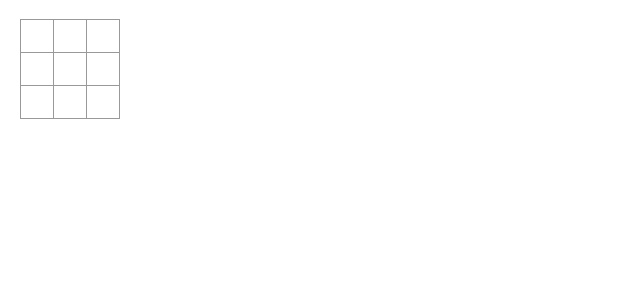
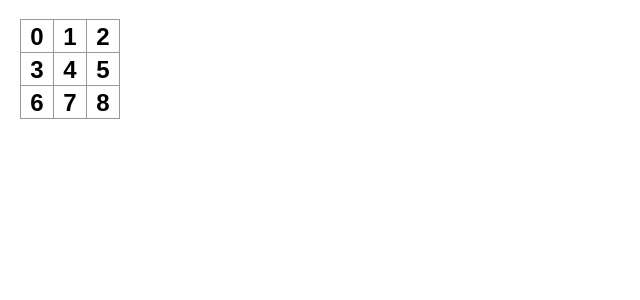
Before and after one commit to EmmanuelVernet/official-react-tutorial, a React (Vite) app: page / in a window 1280 px wide. Shown: the top 300 px of the page, without its empty margins (0-640 px from the left). Built offline with nearby package versions, Linux system fonts and the light colour scheme.

Commit message:
added squares state

```diff
--- a/src/exercises/tic-tac-toe/App.jsx
+++ b/src/exercises/tic-tac-toe/App.jsx
@@ -1,31 +1,35 @@
 import { useState } from "react"
 
-function Square() {
-  const [value, setValue] = useState(null)
+function Square({value}) {
+  // const [value, setValue] = useState(null)
 
   function handleClick(){
-    console.log("clicked")
+    // console.log("clicked")
+    setValue("X")
   }
   return <button className="square" onClick={handleClick}>{value}</button>
 }
 
 export default function Board() {
+  const [squares, setSquares] = useState(Array(9).fill(null))
+  // console.log(squares)
+
   return(
   <>
     <div className="board-row">
-      <Square />
-      <Square />
-      <Square />
+      <Square value={[0]} />
+      <Square value={[1]} />
+      <Square value={[2]} />
     </div>
     <div className="board-row">
-      <Square/>
-      <Square/>
-      <Square/>
+      <Square value={[3]}/>
+      <Square value={[4]}/>
+      <Square value={[5]}/>
     </div>
     <div className="board-row">
-      <Square/>
-      <Square/>
-      <Square/>
+      <Square value={[6]}/>
+      <Square value={[7]}/>
+      <Square value={[8]}/>
     </div>
   </>
   )
```
